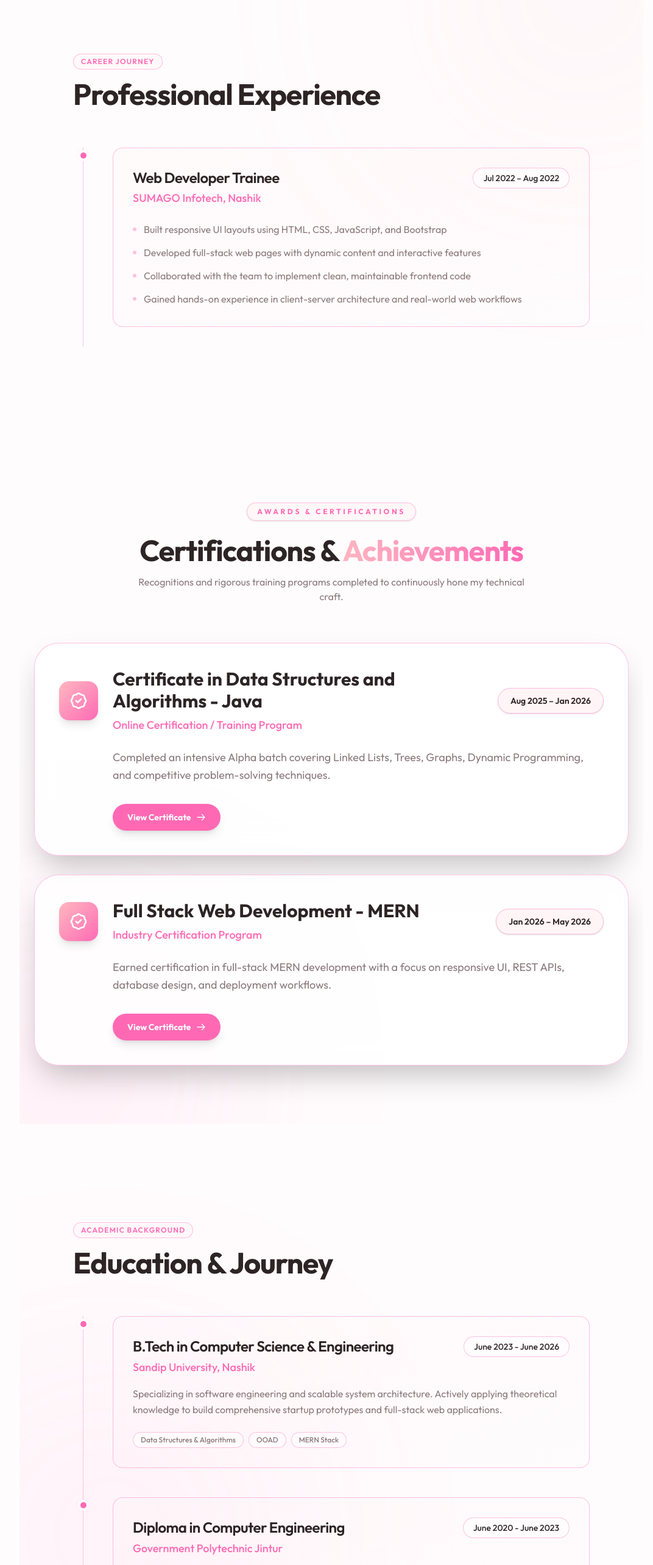
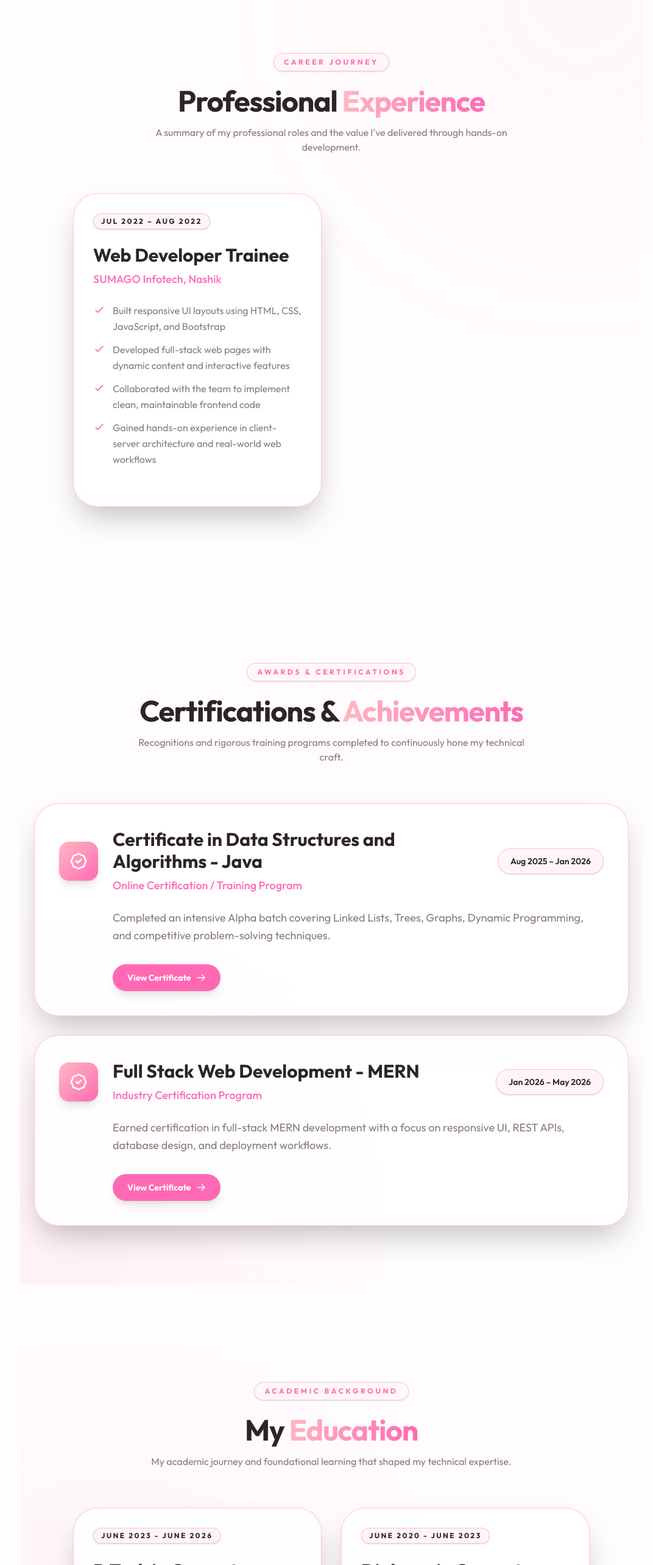
Before and after one commit to chavanpramod-ui/portfolio_frontend, a React (Vite) app: page / in a window 1280 px wide. Shown: the part 2020-4586 px from the top of the page at 61% size, without its empty margins (96-1168 px from the left). Built offline with nearby package versions, Linux system fonts and the light colour scheme.

Commit message:
Update Experience and Education UI designs to match rest of portfolio

```diff
--- a/src/components/Education.jsx
+++ b/src/components/Education.jsx
@@ -26,58 +26,59 @@ const Education = () => {
       <div className="absolute top-1/3 left-0 -translate-x-1/4 w-[600px] h-[600px] bg-[var(--accent)] rounded-full blur-[160px] opacity-[0.08] pointer-events-none"></div>
 
       <div className="relative mx-auto max-w-4xl px-6">
-        <div className="mb-16">
-          <span className="inline-block px-3 py-1 mb-4 rounded-full bg-[var(--surface-2)]/50 border border-[var(--border)] text-xs font-semibold uppercase tracking-widest text-[var(--accent)] backdrop-blur-md">
+        <div className="mb-16 flex flex-col items-center text-center fade-in-up">
+          <span className="inline-block px-4 py-1.5 mb-6 rounded-full border border-[var(--border)] bg-[var(--surface-2)]/80 backdrop-blur-md text-xs font-bold uppercase tracking-[0.3em] text-[var(--accent)] shadow-sm">
             Academic Background
           </span>
-          <h2 className="text-4xl md:text-5xl font-bold tracking-tight text-[var(--text)]">
-            Education & Journey
+          <h2 className="text-4xl md:text-5xl font-extrabold tracking-tight text-[var(--text)]">
+            My <span className="gradient-text">Education</span>
           </h2>
+          <p className="mt-4 max-w-2xl text-[var(--muted)]">
+            My academic journey and foundational learning that shaped my technical expertise.
+          </p>
         </div>
 
-        {/* Minimalist Left-Aligned Timeline */}
-        <div className="relative border-l border-[var(--border)] ml-3 md:ml-4 space-y-12 pb-8">
+        {/* Grid Layout matching Projects/Skills */}
+        <div className="grid grid-cols-1 md:grid-cols-2 gap-8">
+          {educationList.map((item, index) => (
+            <div
+              key={item.id}
+              className="group relative flex flex-col rounded-[2.5rem] border border-[var(--border)] bg-[var(--surface)]/80 backdrop-blur-xl p-8 shadow-2xl transition-all duration-500 hover:-translate-y-3 hover:shadow-[0_20px_40px_-10px_var(--hover-glow)] hover:border-[var(--accent)]/50 pop-in"
+              style={{ animationDelay: `${index * 150}ms` }}
+            >
+              {/* Card Inner Gradient Hover */}
+              <div className="absolute inset-0 rounded-[2.5rem] bg-gradient-to-br from-[var(--nav-accent)] to-transparent opacity-0 transition-opacity duration-500 group-hover:opacity-10 pointer-events-none"></div>
 
-          {educationList.map((item, index) => (
-            <div key={item.id} className="relative pl-8 md:pl-12 group fade-in-up" style={{ animationDelay: `${index * 150}ms` }}>
-
-              {/* Timeline Dot */}
-              <div className="absolute -left-[5px] top-2 w-2.5 h-2.5 rounded-full bg-[var(--accent)] shadow-[0_0_10px_var(--hover-glow)] ring-4 ring-[var(--page-bg)] transition-transform duration-300 group-hover:scale-150"></div>
-
-              {/* Content Box */}
-              <article className="relative rounded-2xl bg-gradient-to-br from-[var(--surface-2)]/30 to-transparent border border-[var(--border)] p-6 md:p-8 backdrop-blur-sm transition-all duration-300 hover:border-[var(--accent)]/40 hover:bg-[var(--surface)]/50 hover:shadow-lg">
-                <div className="flex flex-col md:flex-row md:items-start md:justify-between gap-4 mb-4">
-                  <div>
-                    <h3 className="text-2xl font-semibold text-[var(--text)] tracking-tight leading-snug">{item.degree}</h3>
-                    <p className="mt-1 text-lg text-[var(--accent)] font-medium">{item.institution}</p>
-                  </div>
-                  <span className="inline-flex px-4 py-1.5 text-sm font-medium text-[var(--text)] bg-[var(--page-bg)] border border-[var(--border)] rounded-full shrink-0">
+              <div className="relative z-10 flex-1 flex flex-col">
+                <div className="mb-6 flex flex-wrap items-center justify-between gap-3">
+                  <span className="inline-flex px-3 py-1 text-xs font-bold uppercase tracking-[0.2em] text-[var(--text)] bg-[var(--surface-2)] border border-[var(--border)] rounded-full shadow-sm">
                     {item.duration}
                   </span>
                 </div>
 
-                <p className="text-[var(--muted)] leading-relaxed text-base mb-6">
+                <h3 className="text-2xl md:text-3xl font-bold mb-2 text-[var(--text)] leading-snug">{item.degree}</h3>
+                <p className="text-lg text-[var(--accent)] font-medium mb-4">{item.institution}</p>
+
+                <p className="text-[var(--muted)] leading-relaxed text-base mb-8 flex-1">
                   {item.description}
                 </p>
 
                 {/* Coursework/Highlights Tags */}
                 {item.highlights.length > 0 && (
-                  <div className="flex flex-wrap gap-2">
+                  <div className="flex flex-wrap gap-2 mt-auto">
                     {item.highlights.map((highlight, idx) => (
                       <span
                         key={idx}
-                        className="px-3 py-1 bg-[var(--page-bg)]/80 border border-[var(--border)] rounded-full text-xs font-medium text-[var(--muted)] transition-colors duration-300 group-hover:border-[var(--accent)]/50 group-hover:text-[var(--text)]"
+                        className="px-3 py-1.5 bg-[var(--surface-2)] border border-[var(--border)]/60 rounded-lg text-sm font-medium text-[var(--text)] cursor-default transition-colors duration-300 group-hover:border-[var(--accent)]/50"
                       >
                         {highlight}
                       </span>
                     ))}
                   </div>
                 )}
-              </article>
-
+              </div>
             </div>
           ))}
-
         </div>
       </div>
     </section>
--- a/src/components/Experience.jsx
+++ b/src/components/Experience.jsx
@@ -21,49 +21,50 @@ const Experience = () => {
       <div className="absolute top-0 right-0 -translate-y-1/2 translate-x-1/3 w-[600px] h-[600px] bg-[var(--accent-2)] rounded-full blur-[160px] opacity-[0.08] pointer-events-none"></div>
 
       <div className="relative mx-auto max-w-4xl px-6">
-        <div className="mb-16">
-          <span className="inline-block px-3 py-1 mb-4 rounded-full bg-[var(--surface-2)]/50 border border-[var(--border)] text-xs font-semibold uppercase tracking-widest text-[var(--accent)] backdrop-blur-md">
+        <div className="mb-16 flex flex-col items-center text-center fade-in-up">
+          <span className="inline-block px-4 py-1.5 mb-6 rounded-full border border-[var(--border)] bg-[var(--surface-2)]/80 backdrop-blur-md text-xs font-bold uppercase tracking-[0.3em] text-[var(--accent)] shadow-sm">
             Career Journey
           </span>
-          <h2 className="text-4xl md:text-5xl font-bold tracking-tight text-[var(--text)]">
-            Professional Experience
+          <h2 className="text-4xl md:text-5xl font-extrabold tracking-tight text-[var(--text)]">
+            Professional <span className="gradient-text">Experience</span>
           </h2>
+          <p className="mt-4 max-w-2xl text-[var(--muted)]">
+            A summary of my professional roles and the value I've delivered through hands-on development.
+          </p>
         </div>
 
-        {/* Minimalist Left-Aligned Timeline */}
-        <div className="relative border-l border-[var(--border)] ml-3 md:ml-4 space-y-12 pb-8">
+        {/* Grid Layout matching Projects/Skills */}
+        <div className="grid grid-cols-1 md:grid-cols-2 gap-8">
+          {roles.map((role, index) => (
+            <div
+              key={index}
+              className="group relative flex flex-col rounded-[2.5rem] border border-[var(--border)] bg-[var(--surface)]/80 backdrop-blur-xl p-8 shadow-2xl transition-all duration-500 hover:-translate-y-3 hover:shadow-[0_20px_40px_-10px_var(--hover-glow)] hover:border-[var(--accent)]/50 pop-in"
+              style={{ animationDelay: `${index * 150}ms` }}
+            >
+              {/* Card Inner Gradient Hover */}
+              <div className="absolute inset-0 rounded-[2.5rem] bg-gradient-to-br from-[var(--nav-accent)] to-transparent opacity-0 transition-opacity duration-500 group-hover:opacity-10 pointer-events-none"></div>
 
-          {roles.map((role, index) => (
-            <div key={index} className="relative pl-8 md:pl-12 group fade-in-up" style={{ animationDelay: `${index * 150}ms` }}>
-
-              {/* Timeline Dot */}
-              <div className="absolute -left-[5px] top-2 w-2.5 h-2.5 rounded-full bg-[var(--accent)] shadow-[0_0_10px_var(--hover-glow)] ring-4 ring-[var(--page-bg)] transition-transform duration-300 group-hover:scale-150"></div>
-
-              {/* Content Box */}
-              <article className="relative rounded-2xl bg-gradient-to-br from-[var(--surface-2)]/30 to-transparent border border-[var(--border)] p-6 md:p-8 backdrop-blur-sm transition-all duration-300 hover:border-[var(--accent)]/40 hover:bg-[var(--surface)]/50 hover:shadow-lg">
-                <div className="flex flex-col md:flex-row md:items-start md:justify-between gap-4 mb-6">
-                  <div>
-                    <h3 className="text-2xl font-semibold text-[var(--text)] tracking-tight">{role.title}</h3>
-                    <p className="mt-1 text-lg text-[var(--accent)] font-medium">{role.company}</p>
-                  </div>
-                  <span className="inline-flex px-4 py-1.5 text-sm font-medium text-[var(--text)] bg-[var(--page-bg)] border border-[var(--border)] rounded-full shrink-0">
+              <div className="relative z-10 flex-1">
+                <div className="mb-6 flex flex-wrap items-center justify-between gap-3">
+                  <span className="inline-flex px-3 py-1 text-xs font-bold uppercase tracking-[0.2em] text-[var(--text)] bg-[var(--surface-2)] border border-[var(--border)] rounded-full shadow-sm">
                     {role.duration}
                   </span>
                 </div>
 
-                <ul className="space-y-3">
+                <h3 className="text-2xl md:text-3xl font-bold mb-2 text-[var(--text)]">{role.title}</h3>
+                <p className="text-lg text-[var(--accent)] font-medium mb-6">{role.company}</p>
+
+                <ul className="space-y-3 mb-8">
                   {role.highlights.map((item, idx) => (
                     <li key={idx} className="flex items-start gap-3 text-[var(--muted)] leading-relaxed text-base">
-                      <span className="mt-2.5 w-1.5 h-1.5 shrink-0 rounded-full bg-[var(--border)] transition-colors duration-300 group-hover:bg-[var(--accent)]/50"></span>
+                      <svg className="w-5 h-5 shrink-0 text-[var(--accent)] mt-0.5" fill="none" stroke="currentColor" viewBox="0 0 24 24" xmlns="http://www.w3.org/2000/svg"><path strokeLinecap="round" strokeLinejoin="round" strokeWidth={2} d="M5 13l4 4L19 7" /></svg>
                       <span>{item}</span>
                     </li>
                   ))}
                 </ul>
-              </article>
-
+              </div>
             </div>
           ))}
-
         </div>
       </div>
     </section>
```
